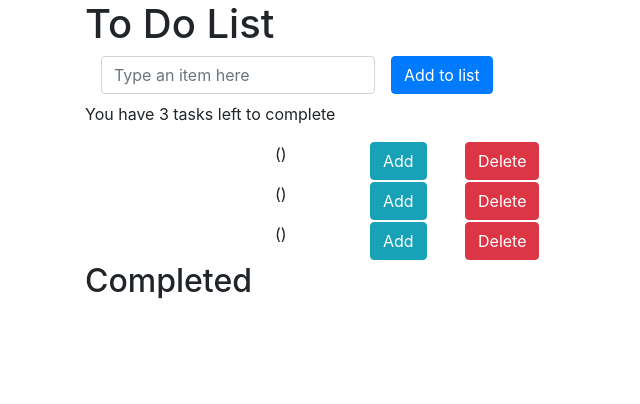
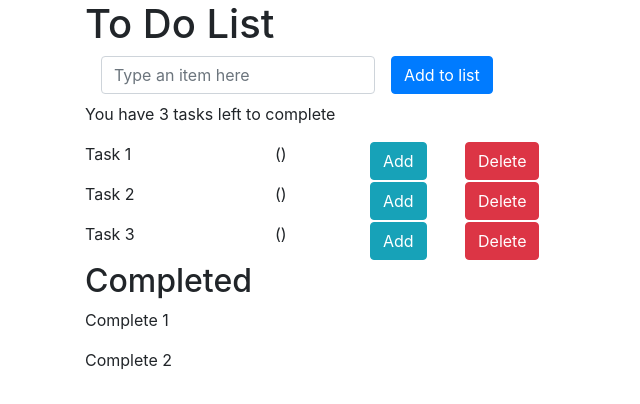
Before and after one commit to lydiabrmc/To-Do-React-App, a React (Create React App) app in the folder to-do-application/: page / in a window 1280 px wide. Shown: the top 404 px of the page, without its empty margins (0-640 px from the left). Built offline with nearby package versions, Linux system fonts and the light colour scheme.

Commit message:
implemented completed list options

```diff
--- a/to-do-application/src/App.js
+++ b/to-do-application/src/App.js
@@ -6,6 +6,7 @@ import AddTask from "./AddTask"
 import TaskCount from "./TaskCount";
 import TaskList from "./TaskList"
 import SubHeader from "./SubHeader"
+import CompleteTask from "./CompleteTask"
 
 
 class App extends React.Component {
@@ -15,10 +16,12 @@ class App extends React.Component {
         <Header />
         <AddTask />
         <TaskCount count={3}/>
-        <TaskList />
-        <TaskList />
-        <TaskList />
-        <SubHeader />
+        <TaskList text="Task 1"/>
+        <TaskList text="Task 2"/>
+        <TaskList text="Task 3"/>
+        <SubHeader title="Completed"/>
+        <CompleteTask text="Complete 1"/>
+        <CompleteTask text="Complete 2"/>
       </div>
     );
   }
--- /dev/null
+++ b/to-do-application/src/CompleteTask.js
@@ -0,0 +1,21 @@
+import React from "react"
+import "./App.css"
+
+class CompleteTask extends React.Component {
+    render() {
+      return (
+        <div className="row">
+          <div className="col-2">
+            <p className={this.props.bought && "bought"}>{this.props.text}</p>
+          </div>
+          <div className="col-1">
+            <p>
+              {this.props.quantity}
+            </p>
+          </div>
+        </div>
+      );
+    }
+  }
+
+export default CompleteTask;
--- a/to-do-application/src/SubHeader.js
+++ b/to-do-application/src/SubHeader.js
@@ -4,7 +4,7 @@ class SubHeader extends React.Component {
     render() {
         return (
             <div>
-                <h2>Completed</h2>
+                <h2>{this.props.title}</h2>
             </div>
         )
     }
```
Also changed, not shown: to-do-application/src/CompletedTask.js (deleted).
